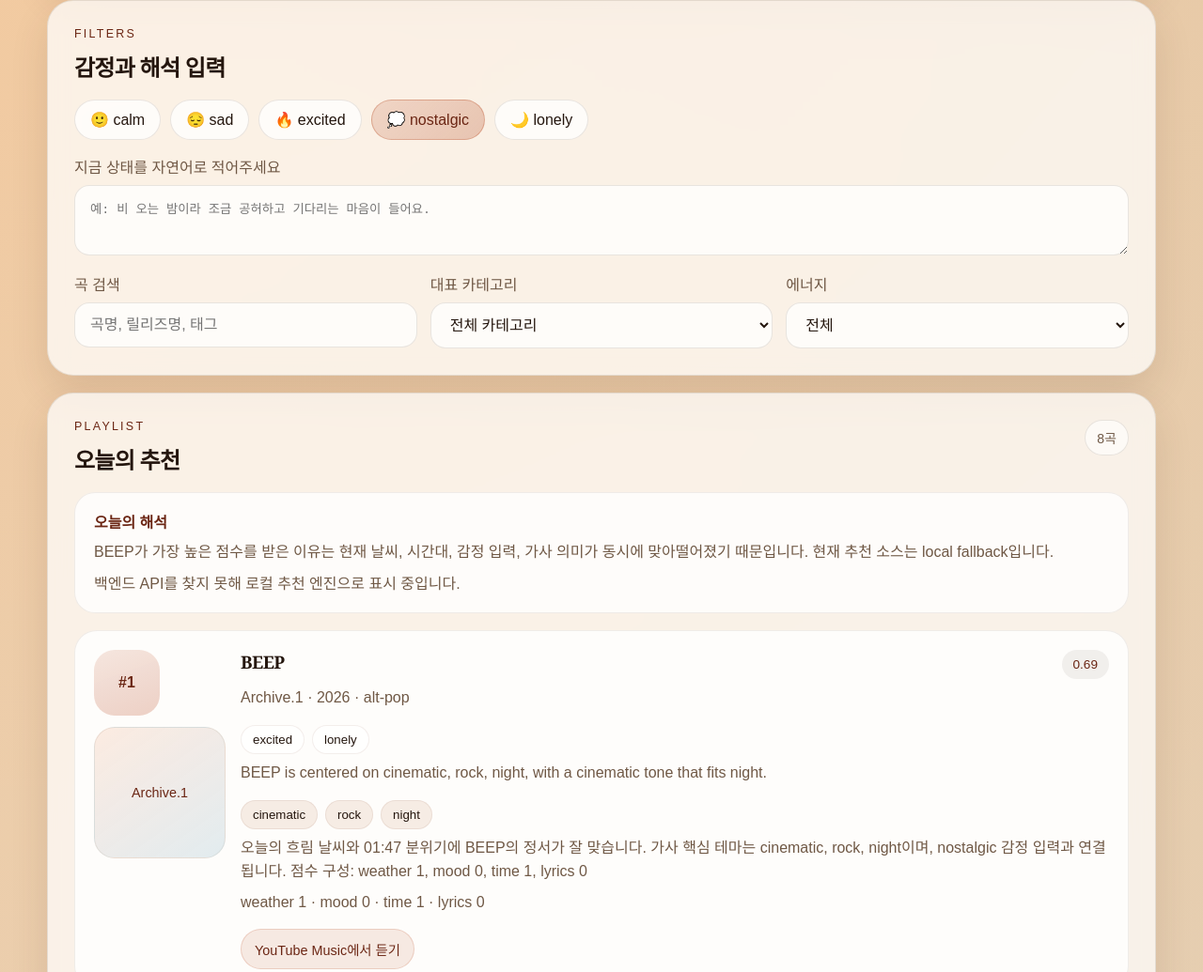
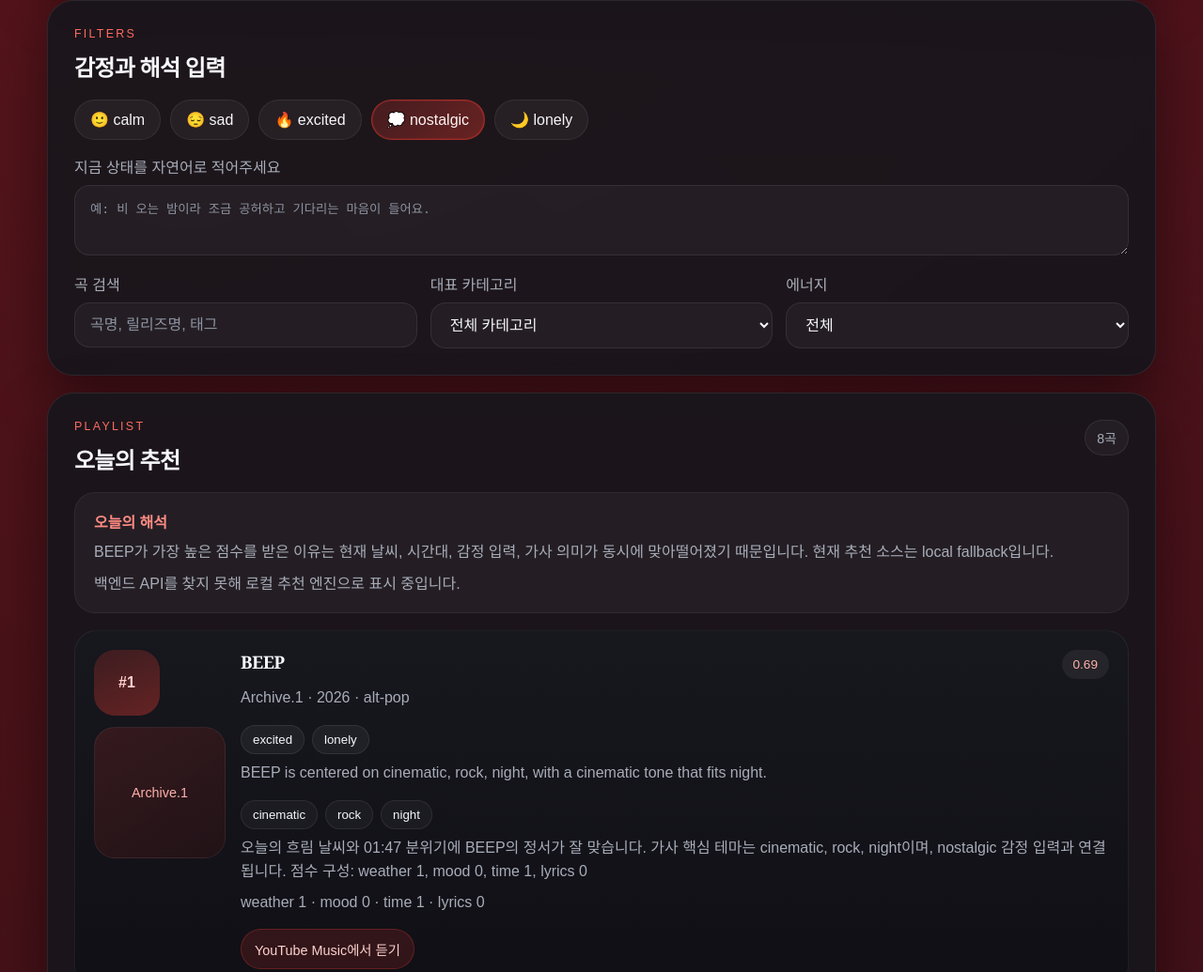
Before and after one commit to JeongMinIsBest/WOODZ-Playlist, a plain HTML site: page index.html in a window 1280 px wide. Shown: the part 768-1803 px from the top of the page at 94% size. Drawn offline with Linux system fonts and the light colour scheme; no server answers.

Commit message:
Apply dark theme inspired by YouTube Music

```diff
--- a/styles.css
+++ b/styles.css
@@ -1,14 +1,14 @@
 :root {
-  --bg: #f3efe7;
-  --paper: rgba(255, 250, 242, 0.82);
-  --panel: rgba(255, 255, 255, 0.72);
-  --line: rgba(78, 56, 34, 0.12);
-  --text: #24160e;
-  --muted: #6f5845;
-  --accent: #bc5b36;
-  --accent-soft: #f4bfa4;
-  --accent-deep: #6b2614;
-  --shadow: 0 18px 40px rgba(72, 44, 22, 0.12);
+  --bg: #060607;
+  --paper: rgba(16, 16, 19, 0.92);
+  --panel: rgba(23, 23, 28, 0.9);
+  --line: rgba(255, 255, 255, 0.08);
+  --text: #f6f7fb;
+  --muted: #a8adb9;
+  --accent: #ff3d31;
+  --accent-soft: rgba(255, 61, 49, 0.18);
+  --accent-deep: #ff8b83;
+  --shadow: 0 24px 60px rgba(0, 0, 0, 0.45);
   --radius: 28px;
 }
 
@@ -21,9 +21,10 @@ body {
   color: var(--text);
   font-family: "Avenir Next", "Pretendard", "Apple SD Gothic Neo", sans-serif;
   background:
-    radial-gradient(circle at top left, rgba(255, 200, 147, 0.9), transparent 28%),
-    radial-gradient(circle at top right, rgba(143, 189, 206, 0.65), transparent 26%),
-    linear-gradient(180deg, #efe4d6 0%, #f8f3eb 35%, #e7eef1 100%);
+    radial-gradient(circle at top left, rgba(255, 61, 49, 0.26), transparent 24%),
+    radial-gradient(circle at top right, rgba(176, 24, 84, 0.24), transparent 30%),
+    radial-gradient(circle at center, rgba(78, 11, 11, 0.18), transparent 38%),
+    linear-gradient(180deg, #050506 0%, #09090b 36%, #050507 100%);
 }
 
 .page-shell {
@@ -37,15 +38,15 @@ body {
   border: 1px solid var(--line);
   border-radius: 36px;
   background:
-    linear-gradient(135deg, rgba(255, 245, 238, 0.94), rgba(246, 240, 227, 0.78)),
-    rgba(255, 255, 255, 0.7);
+    radial-gradient(circle at top left, rgba(255, 61, 49, 0.2), transparent 30%),
+    linear-gradient(145deg, rgba(20, 20, 24, 0.98), rgba(11, 11, 14, 0.96));
   box-shadow: var(--shadow);
 }
 
 .eyebrow,
 .panel-label {
   margin: 0 0 10px;
-  color: var(--accent-deep);
+  color: #ff6b61;
   font-size: 0.78rem;
   letter-spacing: 0.18em;
   text-transform: uppercase;
@@ -116,7 +117,7 @@ button:hover {
 }
 
 .ghost-button {
-  background: rgba(255, 255, 255, 0.6);
+  background: rgba(255, 255, 255, 0.04);
   border: 1px solid var(--line);
   color: var(--text);
 }
@@ -127,8 +128,13 @@ select {
   padding: 14px 16px;
   border: 1px solid var(--line);
   border-radius: 16px;
-  background: rgba(255, 255, 255, 0.75);
+  background: rgba(255, 255, 255, 0.04);
   color: var(--text);
+}
+
+input::placeholder,
+textarea::placeholder {
+  color: #8d93a1;
 }
 
 .layout {
@@ -167,7 +173,7 @@ select {
 .status-pill {
   padding: 8px 12px;
   border: 1px solid var(--line);
-  background: rgba(255, 255, 255, 0.62);
+  background: rgba(255, 255, 255, 0.04);
   color: var(--muted);
   font-size: 0.88rem;
 }
@@ -197,19 +203,19 @@ select {
 
 .chip {
   padding: 7px 12px;
-  border: 1px solid rgba(107, 38, 20, 0.08);
-  background: rgba(255, 255, 255, 0.82);
+  border: 1px solid rgba(255, 255, 255, 0.08);
+  background: rgba(255, 255, 255, 0.05);
   font-size: 0.83rem;
   color: var(--text);
 }
 
 .chip-muted {
-  background: rgba(245, 234, 225, 0.88);
+  background: rgba(255, 255, 255, 0.035);
 }
 
 .chip-accent {
-  background: rgba(244, 191, 164, 0.42);
-  color: var(--accent-deep);
+  background: rgba(255, 61, 49, 0.14);
+  color: #ff8b83;
 }
 
 .filters {
@@ -236,14 +242,15 @@ select {
 .mood-button {
   padding: 11px 16px;
   border: 1px solid var(--line);
-  background: rgba(255, 255, 255, 0.78);
+  background: rgba(255, 255, 255, 0.045);
   color: var(--text);
 }
 
 .mood-button.is-active {
-  background: linear-gradient(135deg, rgba(188, 91, 54, 0.18), rgba(188, 91, 54, 0.3));
-  color: var(--accent-deep);
-  border-color: rgba(188, 91, 54, 0.35);
+  background: linear-gradient(135deg, rgba(255, 61, 49, 0.18), rgba(255, 61, 49, 0.34));
+  color: #fff5f3;
+  border-color: rgba(255, 61, 49, 0.45);
+  box-shadow: 0 0 0 1px rgba(255, 61, 49, 0.15) inset;
 }
 
 .prompt-field {
@@ -259,7 +266,7 @@ textarea {
   padding: 14px 16px;
   border: 1px solid var(--line);
   border-radius: 16px;
-  background: rgba(255, 255, 255, 0.75);
+  background: rgba(255, 255, 255, 0.04);
   color: var(--text);
   resize: vertical;
 }
@@ -274,9 +281,9 @@ textarea {
 
 .recommendation-card,
 .catalog-card {
-  border: 1px solid rgba(72, 44, 22, 0.08);
+  border: 1px solid rgba(255, 255, 255, 0.06);
   border-radius: 24px;
-  background: rgba(255, 255, 255, 0.82);
+  background: linear-gradient(180deg, rgba(24, 24, 30, 0.96), rgba(16, 16, 21, 0.96));
   padding: 20px;
 }
 
@@ -298,8 +305,8 @@ textarea {
   border-radius: 22px;
   display: grid;
   place-items: center;
-  background: linear-gradient(160deg, rgba(188, 91, 54, 0.14), rgba(188, 91, 54, 0.28));
-  color: var(--accent-deep);
+  background: linear-gradient(160deg, rgba(255, 61, 49, 0.16), rgba(255, 61, 49, 0.34));
+  color: #ffd2ce;
   font-weight: 700;
 }
 
@@ -308,8 +315,8 @@ textarea {
   aspect-ratio: 1;
   overflow: hidden;
   border-radius: 22px;
-  border: 1px solid rgba(72, 44, 22, 0.08);
-  background: linear-gradient(145deg, rgba(244, 191, 164, 0.3), rgba(143, 189, 206, 0.26));
+  border: 1px solid rgba(255, 255, 255, 0.06);
+  background: linear-gradient(145deg, rgba(255, 61, 49, 0.14), rgba(77, 20, 20, 0.26));
 }
 
 .artwork-image {
@@ -323,7 +330,7 @@ textarea {
   display: grid;
   place-items: center;
   padding: 14px;
-  color: var(--accent-deep);
+  color: #ffb0aa;
   text-align: center;
   font-size: 0.9rem;
   line-height: 1.5;
@@ -352,8 +359,8 @@ textarea {
 .score-badge,
 .energy-badge {
   padding: 8px 12px;
-  background: rgba(36, 22, 14, 0.06);
-  color: var(--accent-deep);
+  background: rgba(255, 255, 255, 0.06);
+  color: #ffb0aa;
   font-size: 0.85rem;
   white-space: nowrap;
 }
@@ -367,9 +374,9 @@ textarea {
 
 .music-link {
   padding: 10px 14px;
-  background: rgba(188, 91, 54, 0.12);
-  border: 1px solid rgba(188, 91, 54, 0.2);
-  color: var(--accent-deep);
+  background: rgba(255, 61, 49, 0.14);
+  border: 1px solid rgba(255, 61, 49, 0.25);
+  color: #ffd2ce;
   text-decoration: none;
   font-size: 0.9rem;
   transition: transform 180ms ease, background 180ms ease;
@@ -377,7 +384,7 @@ textarea {
 
 .music-link:hover {
   transform: translateY(-1px);
-  background: rgba(188, 91, 54, 0.18);
+  background: rgba(255, 61, 49, 0.24);
 }
 
 .catalog-grid {
@@ -391,7 +398,7 @@ textarea {
 .empty-state {
   padding: 24px;
   border-radius: 22px;
-  background: rgba(255, 255, 255, 0.78);
+  background: rgba(255, 255, 255, 0.04);
   color: var(--muted);
 }
 
@@ -399,13 +406,13 @@ textarea {
   margin-top: 18px;
   padding: 18px 20px;
   border-radius: 22px;
-  background: rgba(255, 255, 255, 0.78);
-  border: 1px solid rgba(72, 44, 22, 0.08);
+  background: rgba(255, 255, 255, 0.04);
+  border: 1px solid rgba(255, 255, 255, 0.06);
 }
 
 .insight-title {
   margin: 0;
-  color: var(--accent-deep);
+  color: #ff8b83;
   font-weight: 700;
 }
 
@@ -421,8 +428,8 @@ textarea {
   gap: 16px;
   padding: 18px;
   border-radius: 22px;
-  background: rgba(255, 255, 255, 0.82);
-  border: 1px solid rgba(72, 44, 22, 0.08);
+  background: linear-gradient(180deg, rgba(24, 24, 30, 0.96), rgba(16, 16, 21, 0.96));
+  border: 1px solid rgba(255, 255, 255, 0.06);
 }
 
 .playlist-number {
@@ -431,8 +438,8 @@ textarea {
   border-radius: 18px;
   display: grid;
   place-items: center;
-  background: rgba(188, 91, 54, 0.14);
-  color: var(--accent-deep);
+  background: rgba(255, 61, 49, 0.16);
+  color: #ffd2ce;
   font-weight: 700;
 }
 
```
Also changed, not shown: manifest.webmanifest.
